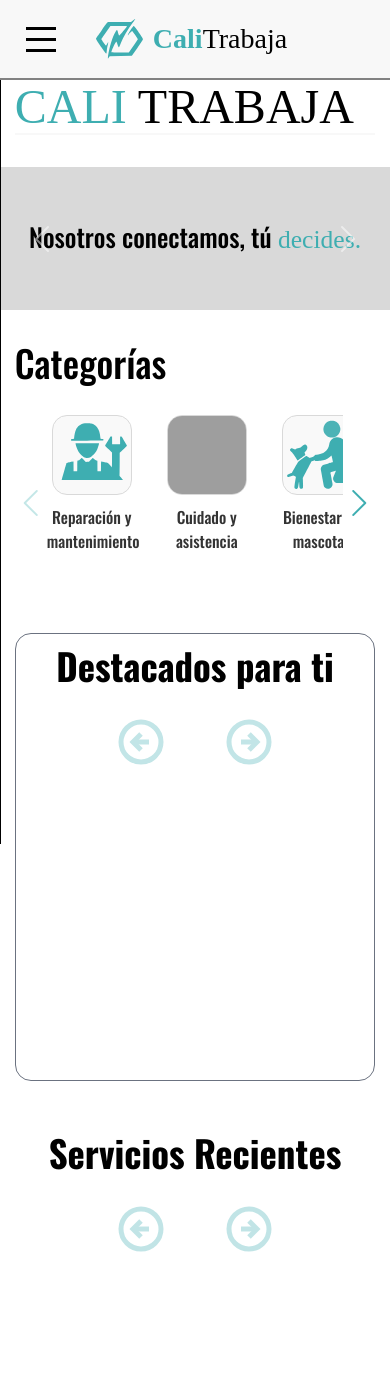
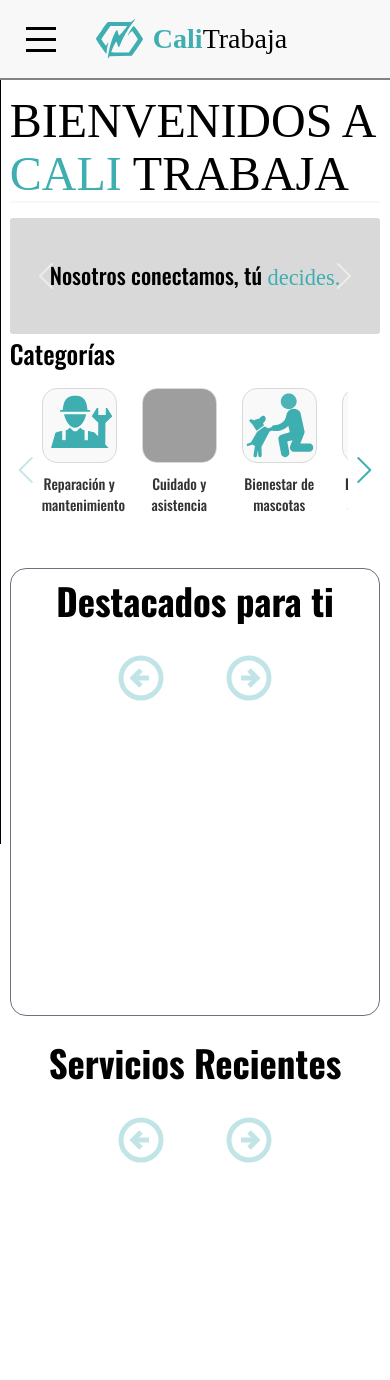
Before and after one commit to medallo-coder/LastRepoPublicCopyTalenth, a Flask app: page / in a window 390 px wide. Shown: the top 1380 px of the page. Run offline with Flask 3, Linux system fonts and the light colour scheme; data that the repository does not hold is empty; parts of the project's set-up code (start-up, migrations or seed data) failed here and were passed over; some web fonts are replaced; grey boxes are pictures that could not be loaded.

Commit message:
Responsive

```diff
--- a/app/static/css/inicio.css
+++ b/app/static/css/inicio.css
@@ -924,9 +924,10 @@
   /* Contenedor principal */
   .main-container {
     width: 95% !important;
-    padding: 0 5px;
     margin: 0 auto;
     box-sizing: border-box;
+    padding-top: 120px;
+    gap: 15px;
   }
 
   .contenedor,
@@ -951,28 +952,6 @@
     display: none;
   }
 
-  .login-title,
-  .no-login-title {
-    font-size: 3rem;
-  }
-
-  .frase {
-    font-size: 1.6rem;
-  }
-
-  .categoria {
-    width: 90px;
-  }
-
-  .categoria img {
-    width: 80px;
-    height: 80px;
-  }
-
-  .nombre-categoria {
-    font-size: 1rem;
-  }
-
   .card-tarjeta {
     flex: none; /* Más compacto */
     gap: 10px;
@@ -980,17 +959,52 @@
     width: 370px;
   }
 
-  .card-tarjeta img {
-    width: 80px;
-    height: 80px;
+  .header-section,
+  .carousel-container,
+  .slider-categorias-contenedor {
+    width: 100% !important;
+    margin: 0 auto !important;
+    box-sizing: border-box;
   }
 
-  .nombre {
-    font-size: 16px;
+  /* Elimina el margen negativo que saca el slider */
+  .carousel-container {
+    width: 100% !important;
+    margin: 0 auto !important;
+    padding: 40px 10px !important;
+    box-sizing: border-box;
+    margin-top: 0;
   }
-  .profesion,
-  .descripcion-texto {
-    font-size: 14px;
+
+
+  /* Corrige paddings/margins innecesarios para dispositivos pequeños */
+  .no-login-title {
+    font-size: 3rem;
+  }
+
+  .frase {
+    font-size: 1.4rem;
+  }
+
+  .slider-categorias-contenedor{
+    width: 100% !important;
+  }
+
+  .titulo-categorias {
+    font-size: 1.6rem;
+  }
+
+  .categoria {
+    width: 75px;
+  }
+
+  .categoria img {
+    width: 75px;
+    height: 75px;
+  }
+
+  .nombre-categoria {
+    font-size: 0.9rem;
   }
 
 }
@@ -1000,9 +1014,10 @@
   /* Contenedor principal */
   .main-container {
     width: 95% !important;
-    padding: 0 5px;
     margin: 0 auto;
     box-sizing: border-box;
+    padding-top: 120px;
+
   }
 
   .contenedor,
@@ -1034,4 +1049,38 @@
     scroll-snap-align: start; /* Se ajusta al inicio */
     margin-right: 10px; /* Para que se vea un poco la siguiente tarjeta */
   }
+
+
+  #modalTarjeta .modal-content {
+    width: 90% !important;
+    max-width: 90% !important;
+    min-width: auto !important;
+    border-radius: 10px;
+  }
+
+   #modalTarjeta .card-tarjeta {
+    flex-direction: row;
+    align-items: flex-start;
+    gap: 8px;
+    padding: 1px 1px;
+  }
+
+  #modalTarjeta .card-tarjeta img {
+    width: 90px;
+    height: 90px;
+    margin-top: 5px;
+    margin-right: 5px;
+  }
+
+  #modalTarjeta .card-content {
+    padding-bottom: 5px;
+
+  }
+
+  #modalTarjeta .descripcion-texto {
+    font-size: 13.5px;
+    line-height: 1.4;
+  }
+
+
 }
--- a/app/static/css/perfil_experto.css
+++ b/app/static/css/perfil_experto.css
@@ -2252,7 +2252,7 @@
     width: 95%; /* Ocupa casi todo el ancho */
 
     height: auto; /* Altura automática */
-     min-height: 15rem; /* Altura ajustada */
+    min-height: 12rem; /* Altura ajustada */
     padding: 1rem; /* Reduce el padding interno */
     flex-direction: column; /* Apila los elementos verticalmente */
     align-items: center; /* Centra los elementos */
--- a/app/templates/inicio.html
+++ b/app/templates/inicio.html
@@ -88,7 +88,7 @@ document.querySelectorAll('.contact-button').forEach(btn => {
       <!-- CATEGORÍAS CON FLECHAS A LOS EXTREMOS -->
     <div class="titulo-categorias">
     Categorías
-</div>
+    </div>
 
 <div class="slider-categorias-contenedor">
     <button class="flecha izquierda" id="flechaIzq">
```
Also changed, not shown: app/static/css/perfil_cliente.css (+29 -36 lines).
